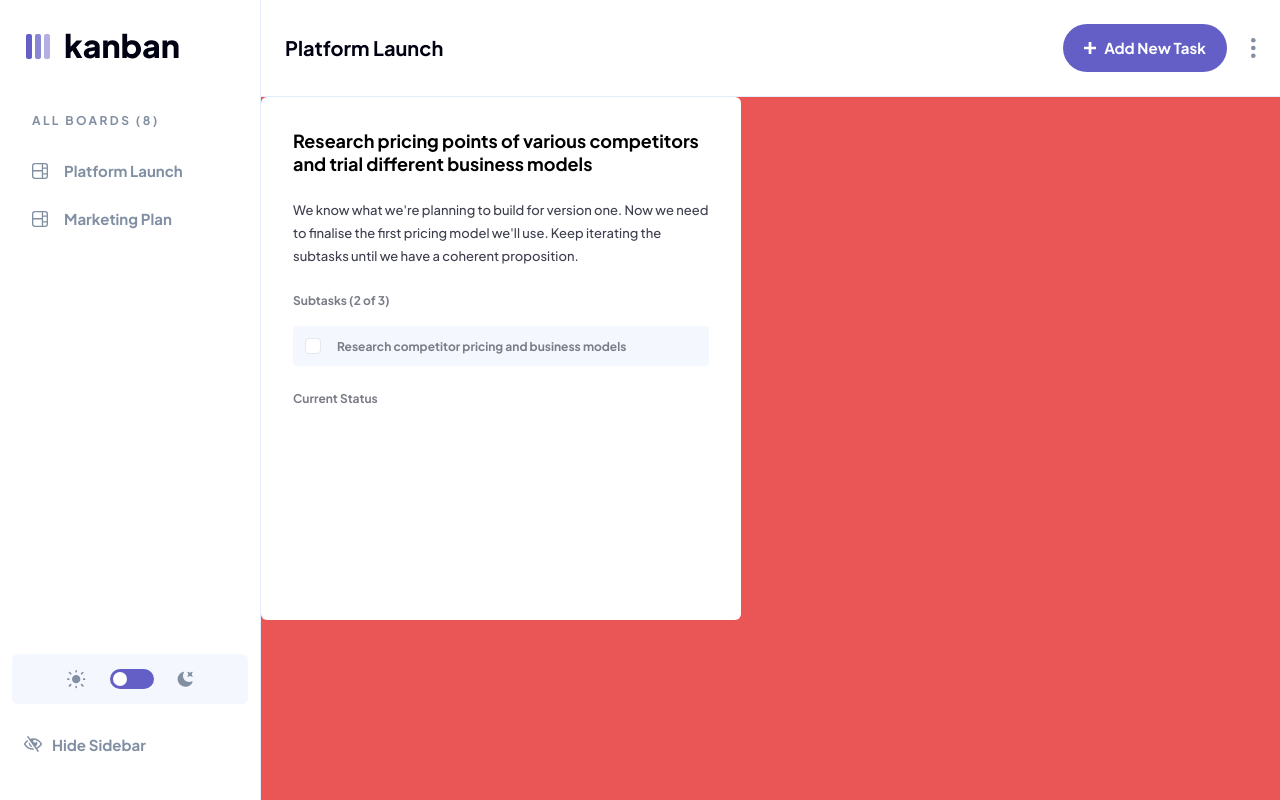
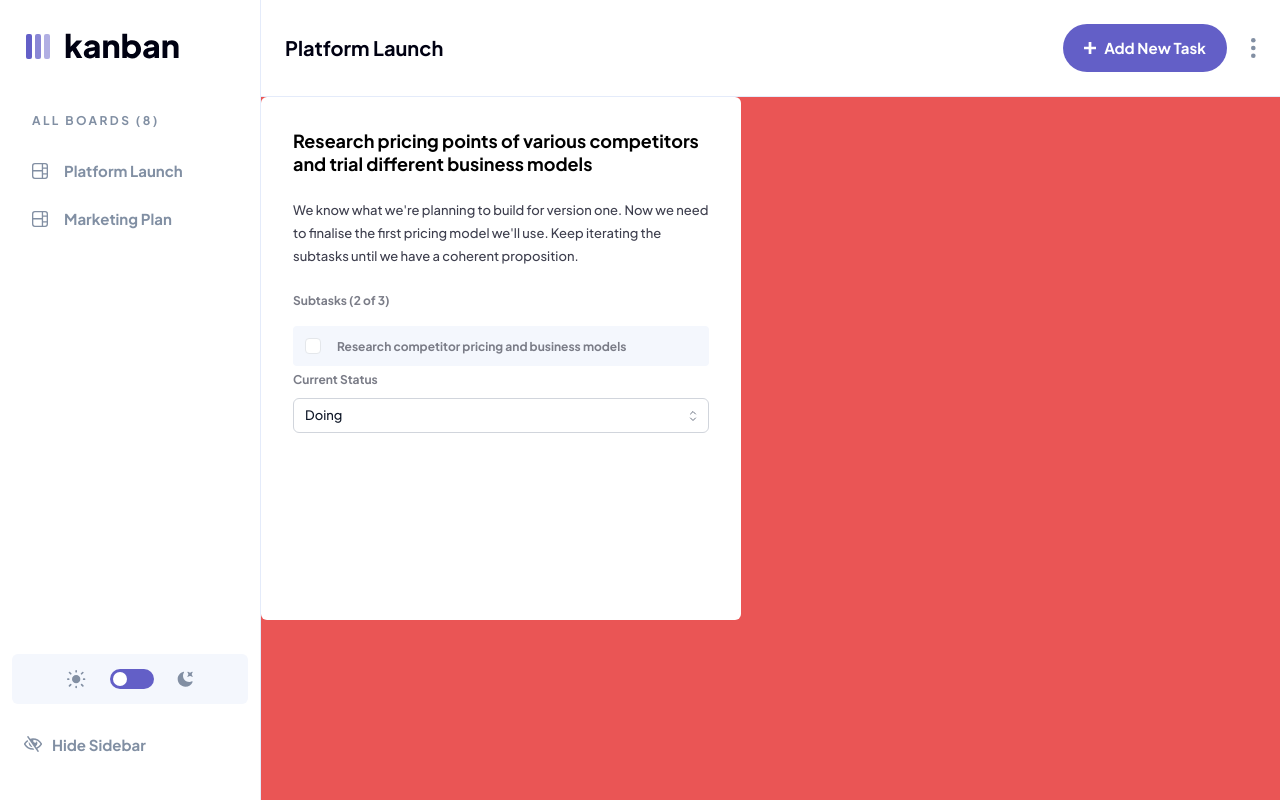
Before and after one commit to shaversj/kanban-task-management-web-app, a React (Vite) app: page / in a window 1280 px wide. Built offline with nearby package versions, Linux system fonts and the light colour scheme.

Commit message:
Add dropdown

```diff
--- a/src/components/full-task.tsx
+++ b/src/components/full-task.tsx
@@ -1,6 +1,16 @@
 import TaskListItem from "@/components/task-list-item.tsx";
+import { Label, Listbox, ListboxButton, ListboxOption, ListboxOptions } from "@headlessui/react";
+import { useState } from "react";
+
+const people = [
+  { id: 1, name: "Todo" },
+  { id: 2, name: "Doing" },
+  { id: 3, name: "Done" },
+];
 
 export default function FullTask() {
+  const [selected, setSelected] = useState(people[1]);
+
   return (
     <div className={"h-[523px] w-[480px] rounded-md bg-white p-8"}>
       <h2 className={"text-heading-l font-black"}>Research pricing points of various competitors and trial different business models</h2>
@@ -14,31 +24,58 @@ export default function FullTask() {
         <li>
           <TaskListItem />
         </li>
-
-        {/*<input*/}
-        {/*  type="checkbox"*/}
-        {/*  id="some_id"*/}
-        {/*  className="peer checked:bg-main-purple relative mt-1 h-4 w-4 shrink-0 appearance-none rounded-sm border-2 border-[#e4e7eb] bg-white checked:border-0"*/}
-        {/*/>*/}
-
-        {/*<svg className={""} width="16" height="16" viewBox="0 0 16 16" fill="none" xmlns="http://www.w3.org/2000/svg">*/}
-        {/*  <rect width="16" height="16" rx="2" fill="white" />*/}
-        {/*  <rect x="0.5" y="0.5" width="15" height="15" rx="1.5" stroke="#828FA3" stroke-opacity="0.248914" />*/}
-        {/*</svg>*/}
-
-        {/*<svg*/}
-        {/*  className={"pointer-events-none absolute mt-1 ml-[2.8px] hidden peer-checked:block"}*/}
-        {/*  width="10"*/}
-        {/*  height="8"*/}
-        {/*  viewBox="0 0 10 8"*/}
-        {/*  fill="none"*/}
-        {/*  xmlns="http://www.w3.org/2000/svg"*/}
-        {/*>*/}
-        {/*  <path d="M1.27588 3.0658L4.03234 5.82227L9.03234 0.822266" stroke="white" stroke-width="2" />*/}
-        {/*</svg>*/}
       </ul>
 
-      <h3 className={"pt-6 text-[12px] font-bold tracking-[0px] text-[#7a7c87]"}>Current Status</h3>
+      <Listbox value={selected} onChange={setSelected}>
+        <Label className="pt-6 text-[12px] font-bold tracking-[0px] text-[#7a7c87]">Current Status</Label>
+        <div className="relative mt-2">
+          <ListboxButton className="grid w-full cursor-default grid-cols-1 rounded-md bg-white py-1.5 pr-2 pl-3 text-left text-gray-900 outline outline-1 -outline-offset-1 outline-gray-300 focus-visible:outline focus-visible:outline-2 focus-visible:-outline-offset-2 focus-visible:outline-indigo-600 sm:text-sm/6">
+            <span className="text-body-l col-start-1 row-start-1 truncate pr-6">{selected.name}</span>
+            <svg
+              className="col-start-1 row-start-1 size-5 self-center justify-self-end text-gray-500 sm:size-4"
+              xmlns="http://www.w3.org/2000/svg"
+              fill="none"
+              viewBox="0 0 24 24"
+              strokeWidth={1.5}
+              stroke="currentColor"
+            >
+              <path strokeLinecap="round" strokeLinejoin="round" d="M8.25 15 12 18.75 15.75 15m-7.5-6L12 5.25 15.75 9" />
+            </svg>
+
+            {/*<ChevronUpDownIcon aria-hidden="true" className="col-start-1 row-start-1 size-5 self-center justify-self-end text-gray-500 sm:size-4" />*/}
+          </ListboxButton>
+
+          <ListboxOptions
+            transition
+            className="absolute z-10 mt-1 max-h-60 w-full overflow-auto rounded-md bg-white py-1 text-base shadow-lg outline outline-1 outline-black/5 data-[leave]:transition data-[leave]:duration-100 data-[leave]:ease-in data-[closed]:data-[leave]:opacity-0 sm:text-sm"
+          >
+            {people.map((person) => (
+              <ListboxOption
+                key={person.id}
+                value={person}
+                className="group relative cursor-default py-2 pr-4 pl-8 text-gray-900 select-none data-[focus]:bg-indigo-600 data-[focus]:text-white data-[focus]:outline-none"
+              >
+                <span className="text-body-l block truncate group-data-[selected]:font-semibold">{person.name}</span>
+
+                <span className="absolute inset-y-0 left-0 flex items-center pl-1.5 text-indigo-600 group-data-[focus]:text-white group-[:not([data-selected])]:hidden">
+                  {/*<CheckIcon aria-hidden="true" className="size-5" />*/}
+                  <svg
+                    aria-hidden={true}
+                    xmlns="http://www.w3.org/2000/svg"
+                    fill="none"
+                    viewBox="0 0 24 24"
+                    strokeWidth={1.5}
+                    stroke="currentColor"
+                    className="size-5"
+                  >
+                    <path strokeLinecap="round" strokeLinejoin="round" d="m4.5 12.75 6 6 9-13.5" />
+                  </svg>
+                </span>
+              </ListboxOption>
+            ))}
+          </ListboxOptions>
+        </div>
+      </Listbox>
     </div>
   );
 }
```
